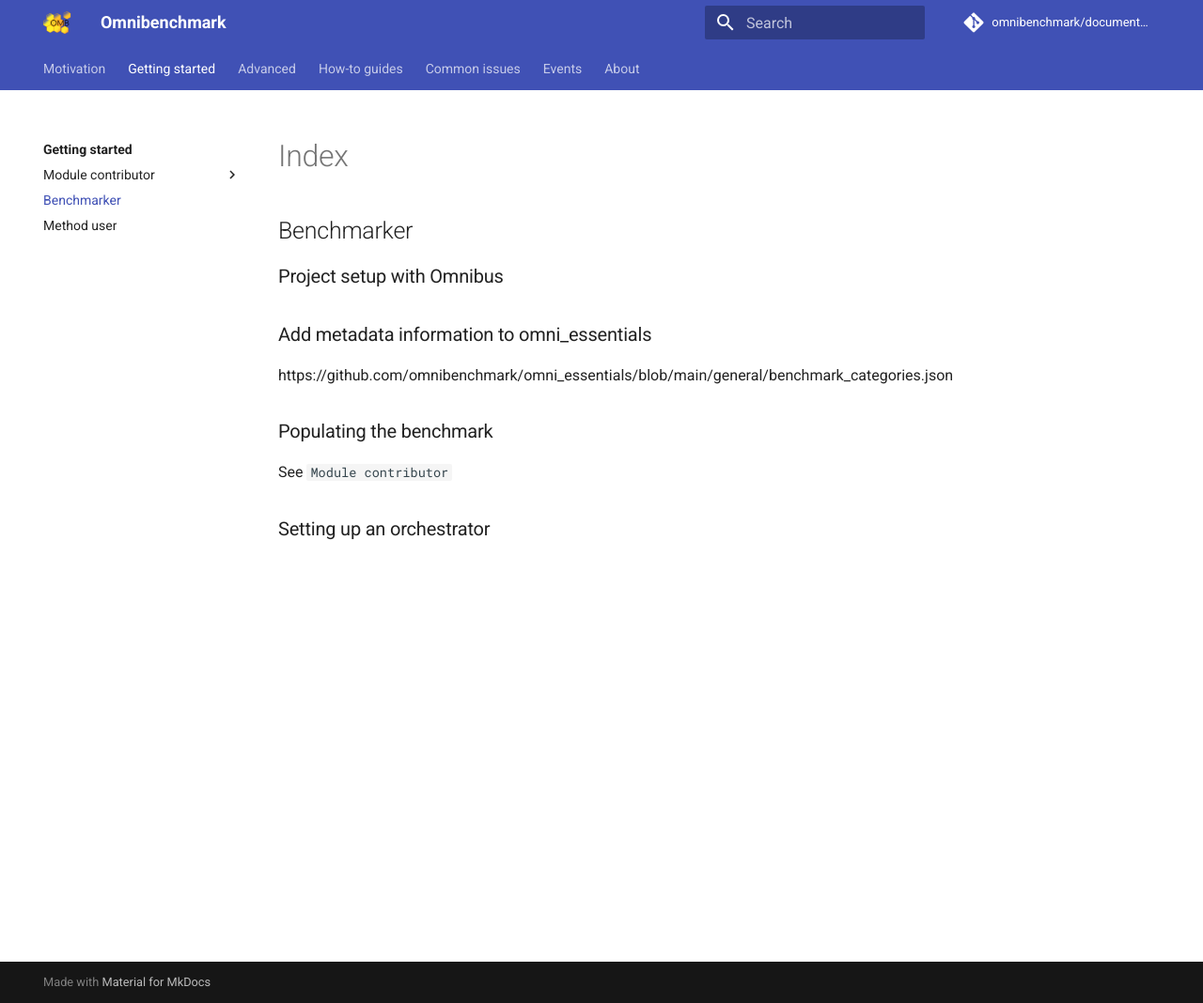
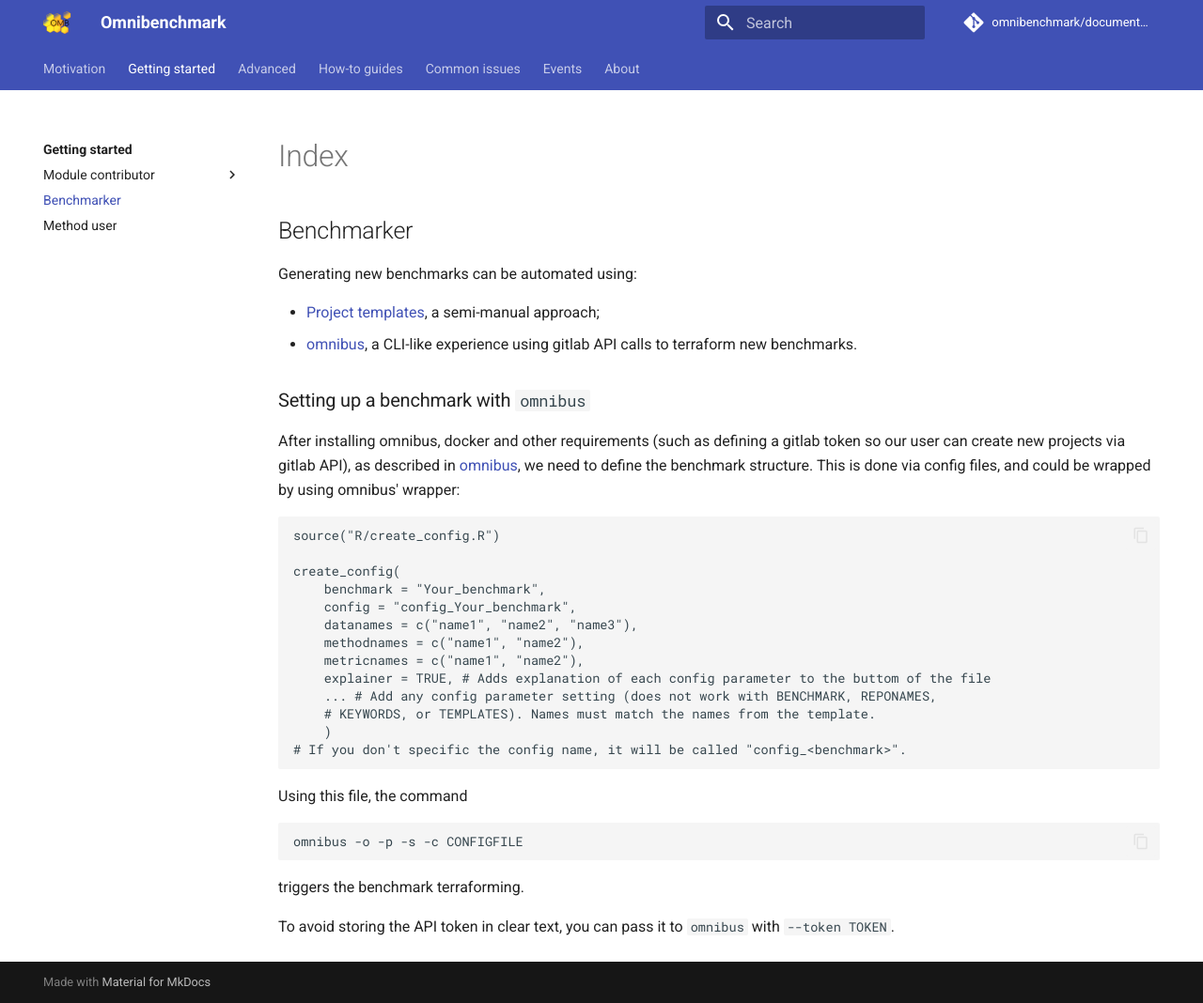
Before and after one commit to omnibenchmark-renku/documentation, an MkDocs documentation site: the page built from docs/01_getting_started/02_benchmarker/index.md, in a window 1280 px wide and 1068 px high. Shown: the whole window at 94% size. Built offline with MkDocs 1.6.1 and Material for MkDocs 9.7.7, drawn with Linux system fonts in a browser that asks for light colours; comment, search, counter and statistics services are not loaded.

Commit message:
Minor, populate omnibus and create TOCs manually to avoid empty pages

````diff
--- a/docs/01_getting_started/02_benchmarker/index.md
+++ b/docs/01_getting_started/02_benchmarker/index.md
@@ -1,14 +1,39 @@
 
 ## Benchmarker
 
-### Project setup with Omnibus
+Generating new benchmarks can be automated using:
 
-### Add metadata information to omni_essentials
+- [Project templates](https://github.com/omnibenchmark/contributed-project-templates), a semi-manual approach;
+- [omnibus](https://github.com/omnibenchmark/omnibus), a CLI-like experience using gitlab API calls to terraform new benchmarks.
 
-https://github.com/omnibenchmark/omni_essentials/blob/main/general/benchmark_categories.json
+### Setting up a benchmark with `omnibus`
 
-### Populating the benchmark
+After installing omnibus, docker and other requirements (such as defining a gitlab token so our user can create new projects via gitlab API), as described in [omnibus](https://github.com/omnibenchmark/omnibus), we need to define the benchmark structure. This is done via config files, and could be wrapped by using omnibus' wrapper:
 
-See `Module contributor`
+```
+source("R/create_config.R")
 
-### Setting up an orchestrator
+create_config(
+	benchmark = "Your_benchmark",
+	config = "config_Your_benchmark",
+	datanames = c("name1", "name2", "name3"),
+	methodnames = c("name1", "name2"),
+	metricnames = c("name1", "name2"),
+	explainer = TRUE, # Adds explanation of each config parameter to the buttom of the file
+	... # Add any config parameter setting (does not work with BENCHMARK, REPONAMES,
+	# KEYWORDS, or TEMPLATES). Names must match the names from the template.
+	)
+# If you don't specific the config name, it will be called "config_<benchmark>".
+
+```
+
+Using this file, the command
+
+```
+omnibus -o -p -s -c CONFIGFILE
+
+```
+
+triggers the benchmark terraforming.
+
+To avoid storing the API token in clear text, you can pass it to `omnibus` with `--token TOKEN`.
````
Also changed, not shown: docs/01_getting_started/03_method_user/index.md (+8 -1 lines), docs/02_advanced/01_module_contr/index.md (+1 -1 lines), docs/03_howto/index.md (+7 -2 lines).
